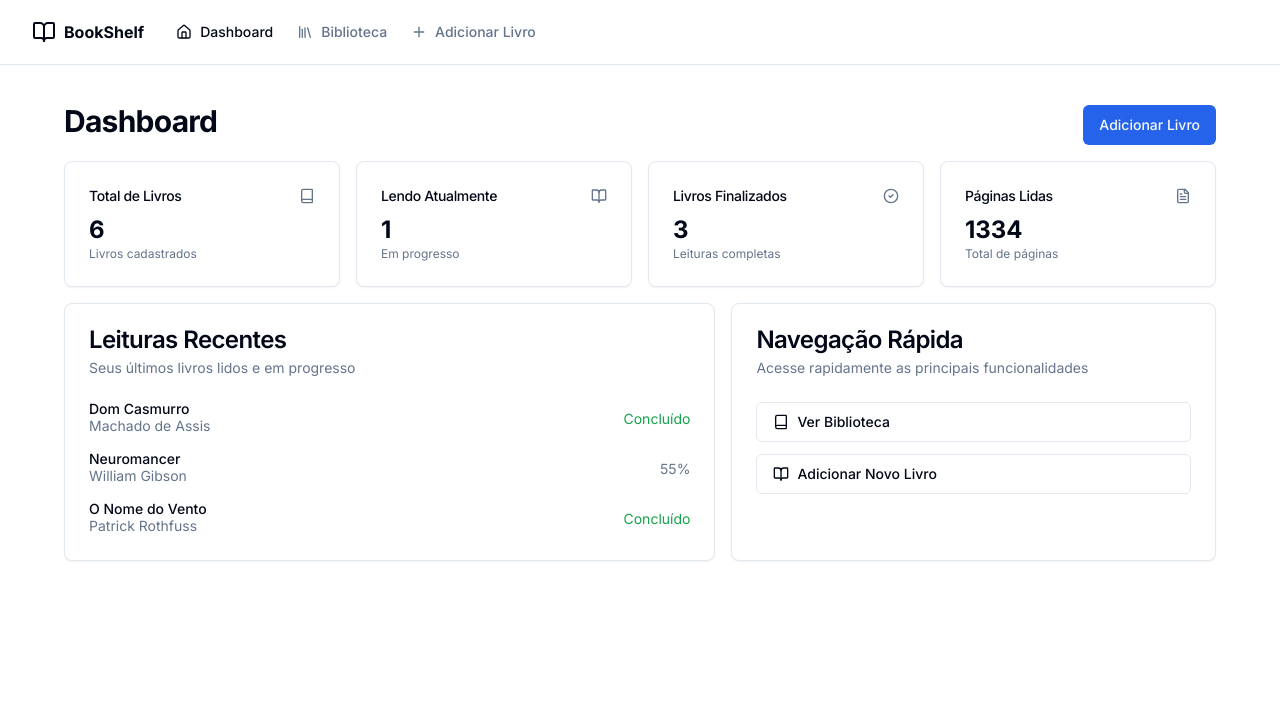
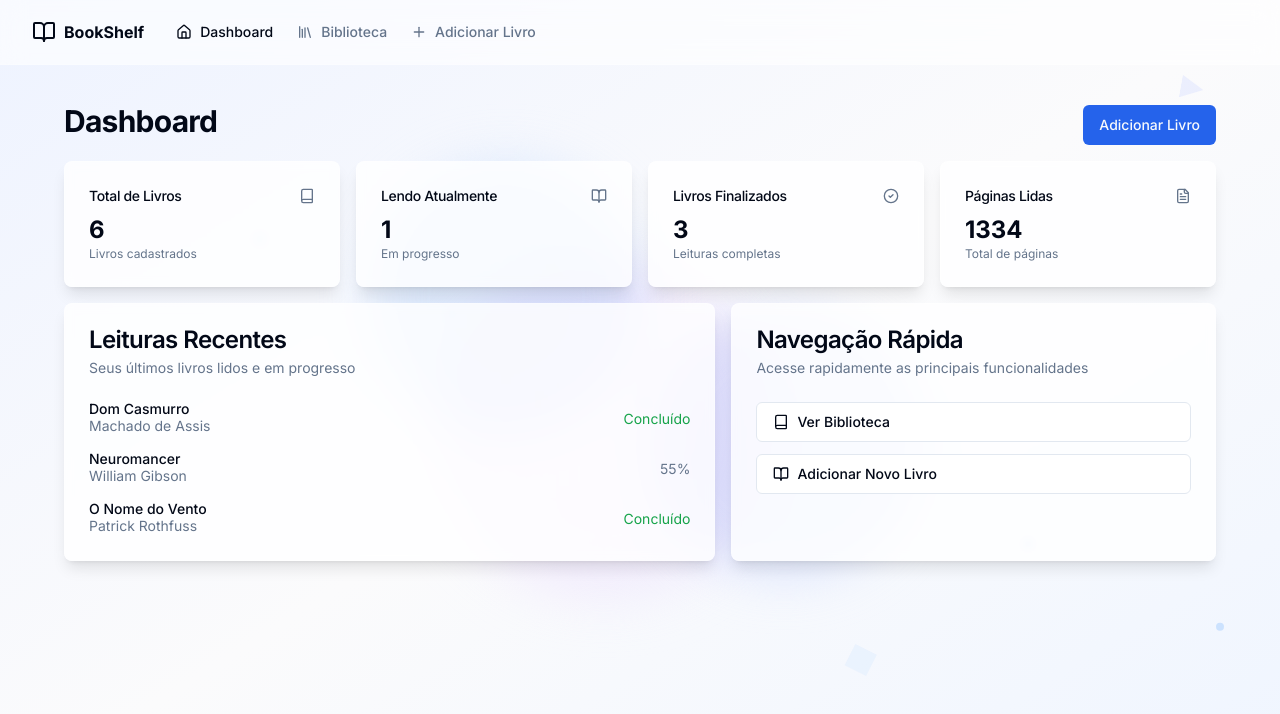
Before and after one commit to Jessicac30/Book-Shelf, a Next.js app: page / in a window 1280 px wide. Shown: the top 714 px of the page. Built offline with nearby package versions, Linux system fonts and the light colour scheme.

Commit message:
add backgroud

```diff
--- a/package.json
+++ b/package.json
@@ -13,6 +13,7 @@
     "autoprefixer": "^10.4.21",
     "class-variance-authority": "^0.7.1",
     "clsx": "^2.1.1",
+    "framer-motion": "^12.23.18",
     "lucide-react": "^0.544.0",
     "next": "^15.0.0",
     "react": "^19.0.0",
--- a/src/app/layout.tsx
+++ b/src/app/layout.tsx
@@ -2,6 +2,7 @@ import type { Metadata } from 'next'
 import { Inter } from 'next/font/google'
 import './globals.css'
 import { Header } from '@/components/header'
+import { AnimatedBackground } from '@/components/animated-background'
 
 const inter = Inter({ subsets: ['latin'] })
 
@@ -18,9 +19,10 @@ export default function RootLayout({
   return (
     <html lang="pt-BR">
       <body className={inter.className}>
-        <div className="min-h-screen bg-background">
+        <div className="min-h-screen relative">
+          <AnimatedBackground />
           <Header />
-          <main className="container mx-auto">
+          <main className="container mx-auto relative z-10">
             {children}
           </main>
         </div>
--- /dev/null
+++ b/src/components/animated-background.tsx
@@ -0,0 +1,119 @@
+'use client'
+
+import { motion } from 'framer-motion'
+
+export function AnimatedBackground() {
+  return (
+    <div className="fixed inset-0 -z-10 overflow-hidden">
+      {/* Gradiente animado de fundo */}
+      <motion.div
+        className="absolute inset-0 bg-gradient-to-br from-blue-50 via-white to-indigo-50"
+        animate={{
+          background: [
+            'linear-gradient(to bottom right, rgb(239 246 255), rgb(255 255 255), rgb(238 242 255))',
+            'linear-gradient(to bottom right, rgb(238 242 255), rgb(249 250 251), rgb(239 246 255))',
+            'linear-gradient(to bottom right, rgb(239 246 255), rgb(255 255 255), rgb(238 242 255))',
+          ]
+        }}
+        transition={{
+          duration: 8,
+          repeat: Infinity,
+          ease: "easeInOut"
+        }}
+      />
+
+      {/* Círculos flutuantes */}
+      <motion.div
+        className="absolute top-1/4 left-1/4 w-64 h-64 bg-blue-100 rounded-full mix-blend-multiply filter blur-xl opacity-70"
+        animate={{
+          x: [0, 100, 0],
+          y: [0, -50, 0],
+          scale: [1, 1.1, 1],
+        }}
+        transition={{
+          duration: 20,
+          repeat: Infinity,
+          ease: "easeInOut"
+        }}
+      />
+
+      <motion.div
+        className="absolute top-1/3 right-1/4 w-72 h-72 bg-indigo-100 rounded-full mix-blend-multiply filter blur-xl opacity-70"
+        animate={{
+          x: [0, -80, 0],
+          y: [0, 80, 0],
+          scale: [1, 0.9, 1],
+        }}
+        transition={{
+          duration: 25,
+          repeat: Infinity,
+          ease: "easeInOut"
+        }}
+      />
+
+      <motion.div
+        className="absolute bottom-1/4 left-1/3 w-80 h-80 bg-purple-100 rounded-full mix-blend-multiply filter blur-xl opacity-60"
+        animate={{
+          x: [0, 60, 0],
+          y: [0, -40, 0],
+          scale: [1, 1.2, 1],
+        }}
+        transition={{
+          duration: 30,
+          repeat: Infinity,
+          ease: "easeInOut"
+        }}
+      />
+
+      {/* Partículas pequenas */}
+      {[...Array(6)].map((_, i) => (
+        <motion.div
+          key={i}
+          className="absolute w-2 h-2 bg-blue-200 rounded-full opacity-40"
+          style={{
+            left: `${20 + i * 15}%`,
+            top: `${30 + i * 10}%`,
+          }}
+          animate={{
+            y: [0, -20, 0],
+            opacity: [0.4, 0.8, 0.4],
+          }}
+          transition={{
+            duration: 3 + i,
+            repeat: Infinity,
+            ease: "easeInOut",
+            delay: i * 0.5,
+          }}
+        />
+      ))}
+
+      {/* Formas geométricas */}
+      <motion.div
+        className="absolute top-20 right-20 w-4 h-4 bg-indigo-200 opacity-30"
+        style={{ clipPath: 'polygon(50% 0%, 0% 100%, 100% 100%)' }}
+        animate={{
+          rotate: [0, 360],
+          scale: [1, 1.5, 1],
+        }}
+        transition={{
+          duration: 15,
+          repeat: Infinity,
+          ease: "easeInOut"
+        }}
+      />
+
+      <motion.div
+        className="absolute bottom-32 right-1/3 w-6 h-6 bg-blue-200 opacity-20"
+        animate={{
+          rotate: [0, -360],
+          x: [0, 20, 0],
+        }}
+        transition={{
+          duration: 12,
+          repeat: Infinity,
+          ease: "easeInOut"
+        }}
+      />
+    </div>
+  )
+}
--- a/src/components/dashboard/dashboard.tsx
+++ b/src/components/dashboard/dashboard.tsx
@@ -1,6 +1,7 @@
 'use client'
 
 import { useMemo } from 'react'
+import { motion } from 'framer-motion'
 import { Book, BookOpen, CheckCircle2, FileText } from 'lucide-react'
 import { StatsCard } from './stats-card'
 import { mockBooks } from '@/data/mock-books'
@@ -42,32 +43,61 @@ export function Dashboard() {
         </div>
       </div>
 
-      <div className="grid gap-4 md:grid-cols-2 lg:grid-cols-4">
+      <motion.div
+        className="grid gap-4 md:grid-cols-2 lg:grid-cols-4"
+        initial={{ opacity: 0, y: 20 }}
+        animate={{ opacity: 1, y: 0 }}
+        transition={{ duration: 0.6, staggerChildren: 0.1 }}
+      >
+        <motion.div
+          initial={{ opacity: 0, y: 20 }}
+          animate={{ opacity: 1, y: 0 }}
+          transition={{ duration: 0.6, delay: 0.1 }}
+        >
           <StatsCard
             title="Total de Livros"
             value={stats.totalBooks}
             description="Livros cadastrados"
             icon={Book}
           />
+        </motion.div>
+        <motion.div
+          initial={{ opacity: 0, y: 20 }}
+          animate={{ opacity: 1, y: 0 }}
+          transition={{ duration: 0.6, delay: 0.2 }}
+        >
           <StatsCard
             title="Lendo Atualmente"
             value={stats.booksReading}
             description="Em progresso"
             icon={BookOpen}
           />
+        </motion.div>
+        <motion.div
+          initial={{ opacity: 0, y: 20 }}
+          animate={{ opacity: 1, y: 0 }}
+          transition={{ duration: 0.6, delay: 0.3 }}
+        >
           <StatsCard
             title="Livros Finalizados"
             value={stats.booksFinished}
             description="Leituras completas"
             icon={CheckCircle2}
           />
+        </motion.div>
+        <motion.div
+          initial={{ opacity: 0, y: 20 }}
+          animate={{ opacity: 1, y: 0 }}
+          transition={{ duration: 0.6, delay: 0.4 }}
+        >
           <StatsCard
             title="Páginas Lidas"
             value={stats.totalPagesRead}
             description="Total de páginas"
             icon={FileText}
           />
-      </div>
+        </motion.div>
+      </motion.div>
 
       <div className="grid gap-4 md:grid-cols-2 lg:grid-cols-7">
         <Card className="col-span-4">
--- a/src/components/header.tsx
+++ b/src/components/header.tsx
@@ -15,7 +15,7 @@ export function Header() {
   const pathname = usePathname()
 
   return (
-    <header className="sticky top-0 z-50 w-full border-b bg-background/95 backdrop-blur supports-[backdrop-filter]:bg-background/60">
+    <header className="sticky top-0 z-50 w-full border-b border-white/20 bg-white/80 backdrop-blur-md supports-[backdrop-filter]:bg-white/60">
       <div className="container flex h-16 items-center">
         <Link href="/" className="flex items-center space-x-2">
           <BookOpen className="h-6 w-6" />
--- a/src/components/ui/card.tsx
+++ b/src/components/ui/card.tsx
@@ -8,7 +8,7 @@ const Card = React.forwardRef<
   <div
     ref={ref}
     className={cn(
-      "rounded-lg border bg-card text-card-foreground shadow-sm",
+      "rounded-lg border border-white/20 bg-white/80 backdrop-blur-sm text-card-foreground shadow-lg",
       className
     )}
     {...props}
```
Also changed, not shown: 1 other file (tests, documents, lock files or other folders). Lines whose indentation alone changed are shown as unchanged.
